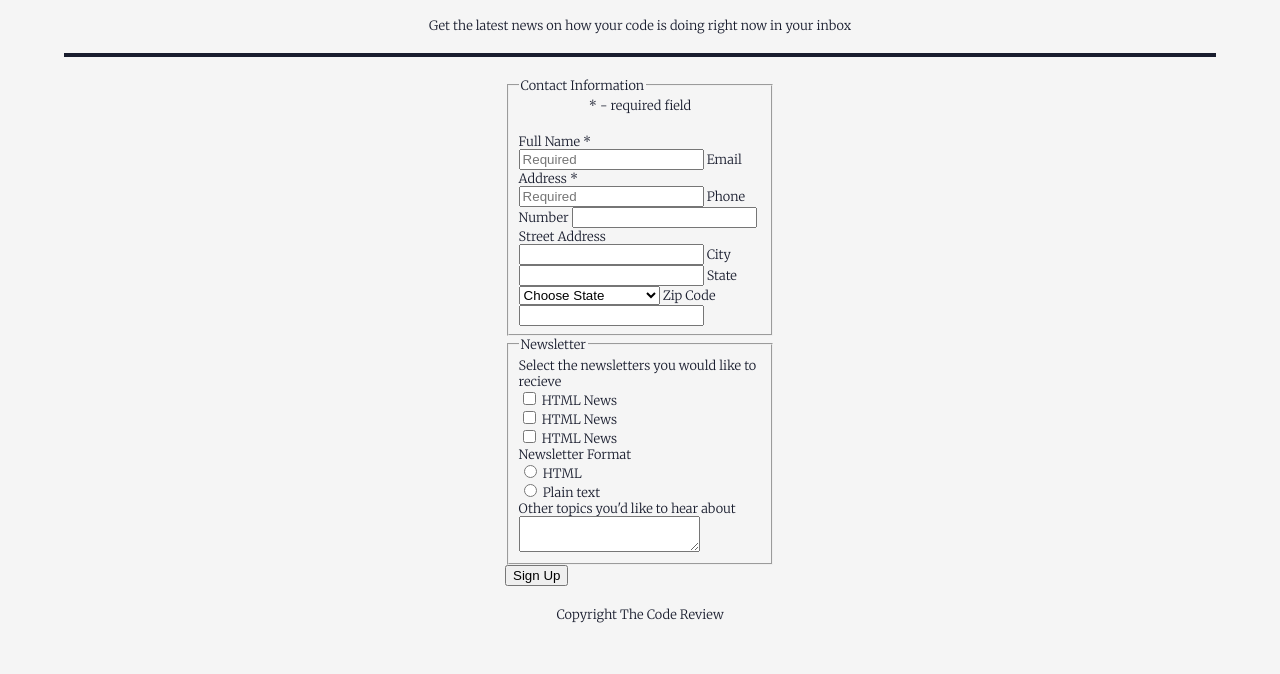
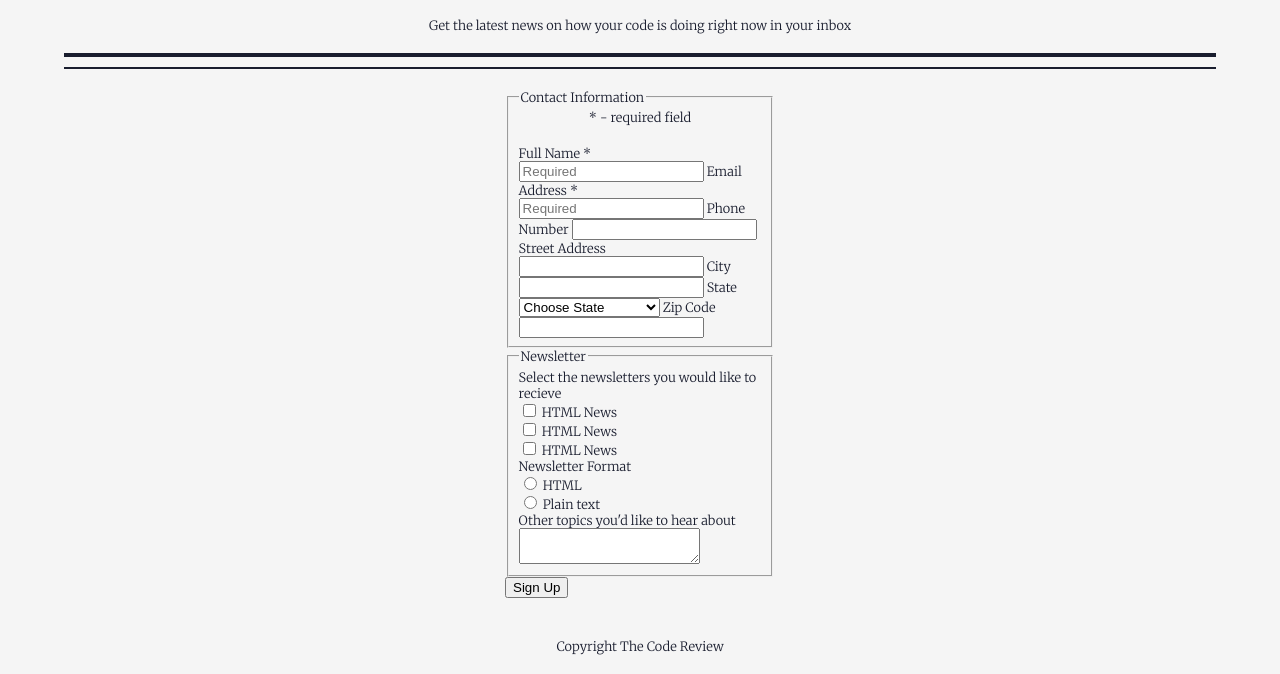
Before and after one commit to chantaldiane01/Techdegree-Project-3, a plain HTML site: page index.html in a window 1280 px wide. Shown: the part 132-806 px from the top of the page. Drawn offline with Linux system fonts and the light colour scheme.

Commit message:
added main content section class

```diff
--- a/index.html
+++ b/index.html
@@ -21,7 +21,7 @@
 		<p class="details">Get the latest news on how your code is doing right now in your inbox</p>
 	</section>
 
-	<form>
+	<section class="main-content">
 		<form action="index.html" method="POST">
 			<fieldset>
 
@@ -133,8 +133,9 @@
 
 				</fieldset>
 
-				<button type="sumbit">Sign Up</button>
+				<button class="button" type="sumbit">Sign Up</button>
 	</form>
+	</section>
 	<footer>
 		<p class="copyright">Copyright The Code Review</p>
 
--- a/style.css
+++ b/style.css
@@ -40,6 +40,12 @@ body {
 	font-size: 2em;
 }
 
+.main-content {
+	border-top: solid 2px #191d2e;
+	max-width: 90%;
+	margin: 2px auto;
+}
+
 form {
 	max-width: 300px;
 	border-radius: 10px;
@@ -48,7 +54,8 @@ form {
 }
 
 h1,
-p {
+p,
+button {
 	margin: 0 0 20px 0;
 	text-align: center;
 }
```
